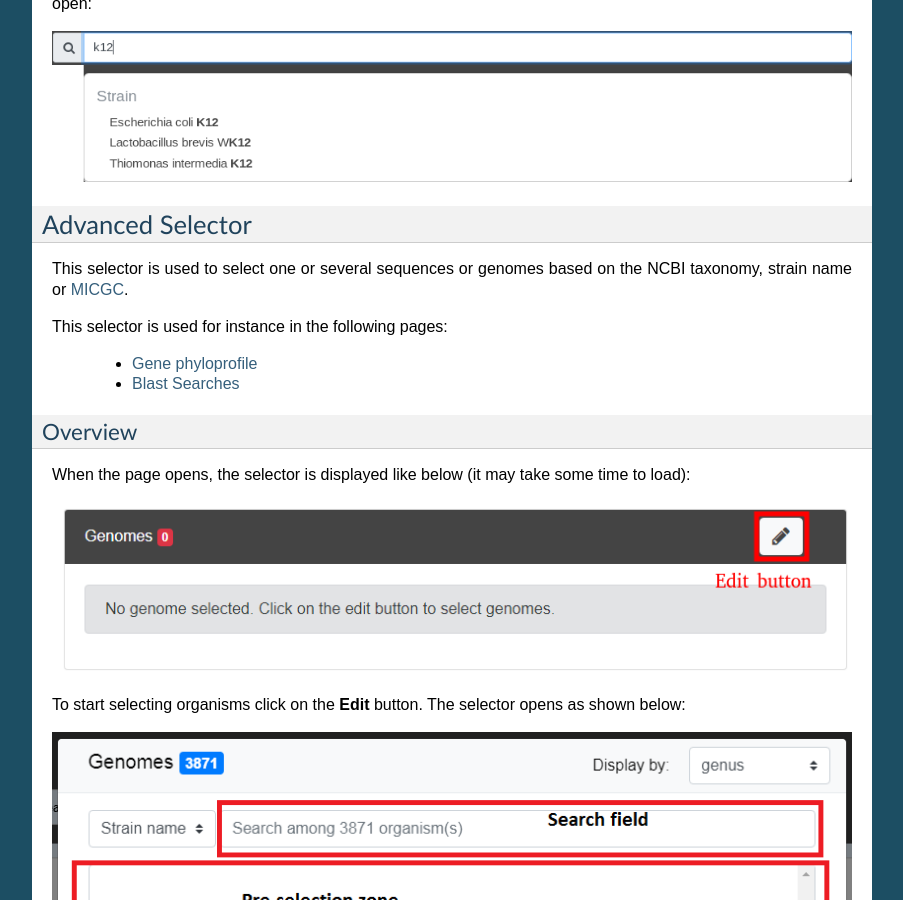
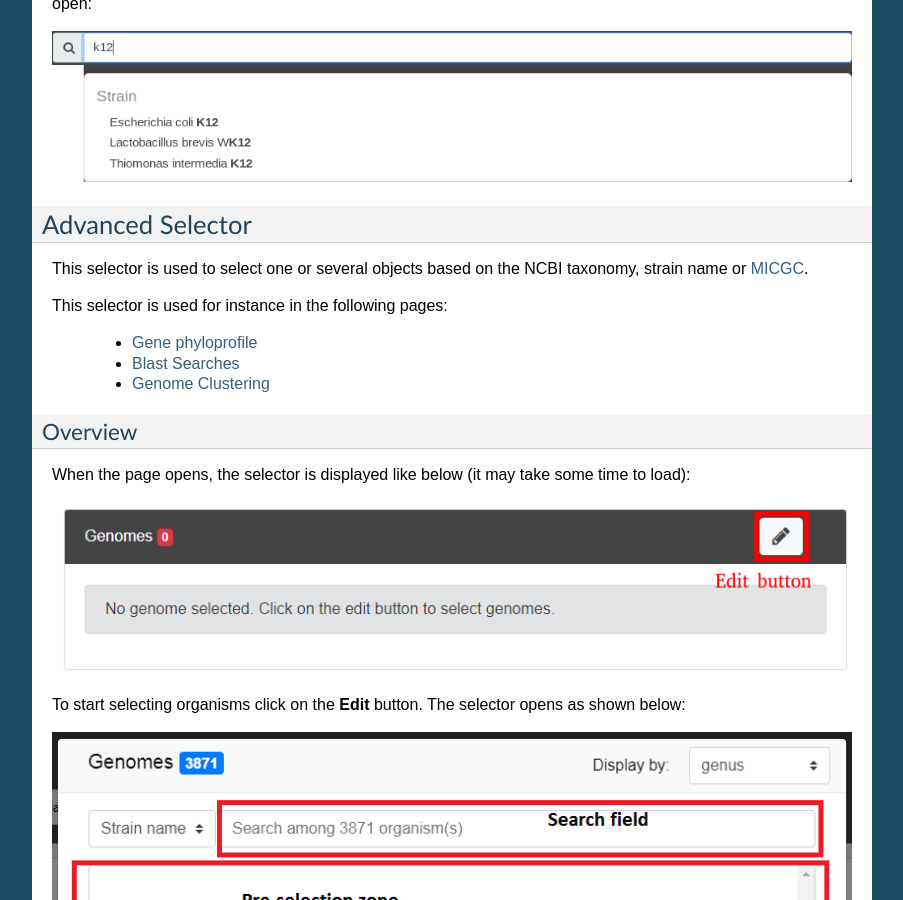
Before and after one commit to labgem/microscope-user-doc, a Sphinx documentation site: the page built from docs/content/overview/organismselection.rst, in a window 1280 px wide and 900 px high, scrolled down 1265 px. Shown: the whole window, without its empty margins (198-1101 px from the left). Built offline with Sphinx 7.4.7, drawn with Linux system fonts in a browser that asks for light colours; formulas are drawn with MathJax 3.

Commit message:
Minor edits.

```diff
--- a/docs/content/overview/organismselection.rst
+++ b/docs/content/overview/organismselection.rst
@@ -64,12 +64,13 @@
 Advanced Selector
 *****************
 
-This selector is used to select one or several sequences or genomes based on the NCBI taxonomy, strain name or :ref:`MICGC <micgc>`.
+This selector is used to select one or several objects based on the NCBI taxonomy, strain name or :ref:`MICGC <micgc>`.
 
 This selector is used for instance in the following pages:
 
   - :ref:`phyloprofile`
   - :ref:`blast_searches`
+  - :ref:`genoclust`
 
 Overview
 ========
```
